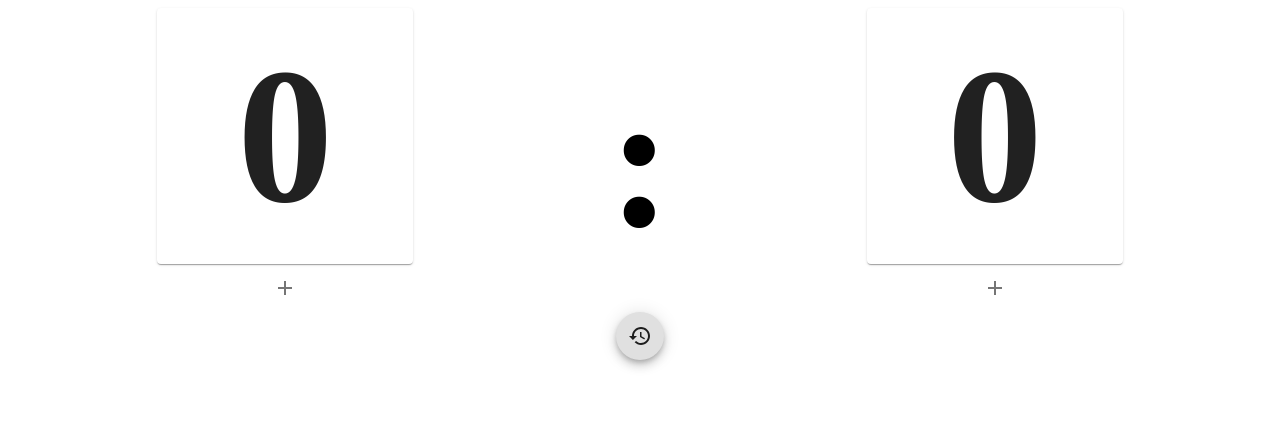
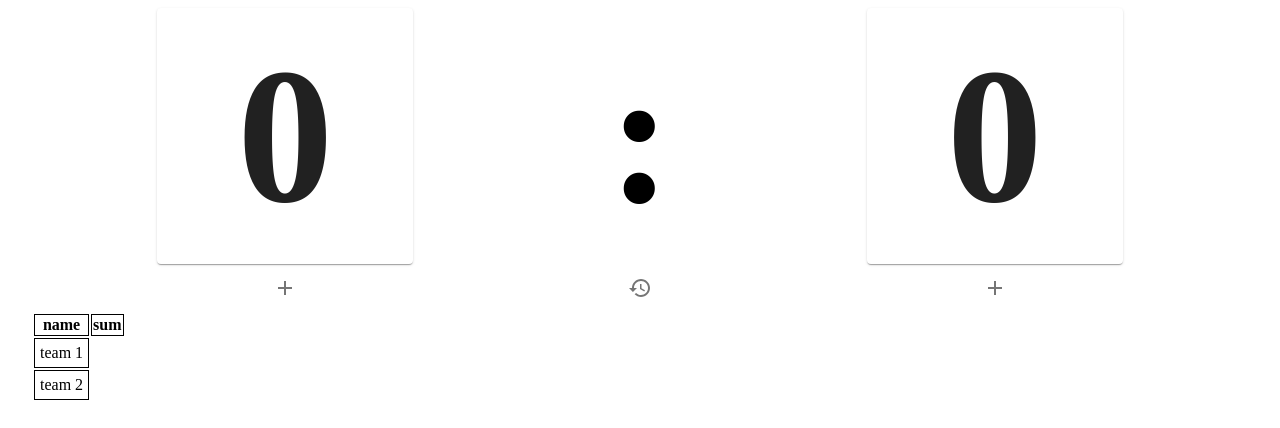
Before and after one commit to lexusjimmy/ScoreBoard, a Next.js app: page / in a window 1280 px wide. Shown: the top 428 px of the page. Built offline with nearby package versions, Linux system fonts and the light colour scheme.

Commit message:
finish score board table

```diff
--- a/components/TopPageWrapper.tsx
+++ b/components/TopPageWrapper.tsx
@@ -8,6 +8,7 @@ import { useDispatch } from "react-redux";
 import ScoreBoardContainer from "../container/ScoreBoardContainer"
 import AddPointButtonContainer from "../container/AddPointButtonContainer";
 import HistoryRollBackContainer from "../container/HistoryRollBackContainer";
+import ScoreTableContainer from "../container/ScoreTableContainer";
 const CenterTextBox = styled(Box)`
     height: 100%;
     width: 100%;
@@ -25,22 +26,39 @@ const TopPageWrapper: React.FC = function TopPageWrapper(): ReactElement{
                 <Grid item xs={5}>
                     <Box textAlign={'center'}>
                         <ScoreBoardContainer teamId={1}/>
-                        <AddPointButtonContainer point={1} teamId={1} />
                     </Box>
                 </Grid>
                 <Grid item xs={2}>
                     <CenterTextBox>
                         :
                     </CenterTextBox>
+                </Grid>
+                <Grid item xs={5}>
+                    <Box textAlign={'center'}>
+                        <ScoreBoardContainer teamId={2} />
+                    </Box>
+                </Grid>
+            </Grid>
+            <Grid container>
+                <Grid item xs={5}>
+                    <Box textAlign={'center'}>
+                        <AddPointButtonContainer point={1} teamId={1} />
+                    </Box>
+                </Grid>
+                <Grid item xs={2}>
                     <Box textAlign={'center'}>
                         <HistoryRollBackContainer />
                     </Box>
                 </Grid>
                 <Grid item xs={5}>
                     <Box textAlign={'center'}>
-                        <ScoreBoardContainer teamId={2} />
                         <AddPointButtonContainer point={1} teamId={2} />
                     </Box>
+                </Grid>
+            </Grid>
+            <Grid container>
+                <Grid item xs={12}>
+                    <ScoreTableContainer />
                 </Grid>
             </Grid>
         </Container>
--- a/container/HistoryRollBackContainer.tsx
+++ b/container/HistoryRollBackContainer.tsx
@@ -1,15 +1,15 @@
 import { ReactElement } from "react";
 import { useDispatch } from "react-redux";
 import { History as HistoryButton } from "@material-ui/icons";
-import { Fab } from "@material-ui/core";
+import { IconButton } from "@material-ui/core";
 import { rollBack } from "../actions";
 
 const HistoryRollBackContainer: React.FC = function HistoryRollBackContainer(): ReactElement {
   const dispatch = useDispatch();
   return (
-    <Fab size="medium" aria-label="history" onClick={()=> dispatch(rollBack())}>
+    <IconButton size="medium" aria-label="history" onClick={()=> dispatch(rollBack())}>
       <HistoryButton></HistoryButton>
-    </Fab>
+    </IconButton>
   );
 };
 
--- /dev/null
+++ b/container/ScoreTableContainer.tsx
@@ -0,0 +1,68 @@
+import { ReactElement } from "react";
+import { StoreStateType } from "../types/BasicType";
+import { useSelector } from "react-redux";
+import styled from "styled-components";
+
+const StyledTable = styled.table`
+  th{
+    border: solid 1px black;
+  }
+  td {
+    border: solid 1px black;
+    padding: 5px;
+    text-align: center;
+  }
+`;
+
+const TableContainer = styled.div`
+  width: 100%;
+  overflow-x: scroll;
+`;
+
+const ScoreTableContainer: React.FC = function ScoreTableContainer(): ReactElement {
+  const teamIds: number[] = [1, 2];
+  const makePointRow: (teamId: Number, state: StoreStateType) => number[] = (
+    teamId,
+    state
+  ): number[] => {
+    return state.teamPoints.map((pointObj) =>
+      teamId === pointObj.teamId ? pointObj.point : 0
+    );
+  };
+  const pointTable: number[][] = useSelector((state: StoreStateType) => {
+    return teamIds.map((teamId) => makePointRow(teamId, state));
+  });
+  return (
+    <TableContainer>
+      <StyledTable>
+      <thead>
+        <tr>
+          <th>name</th>
+          {pointTable[0].map((val, index)=> {
+            return <th key={'th'+ String(index)}>{index + 1}</th>
+          })}
+          <th>sum</th>
+        </tr>
+      </thead>
+      <tbody>
+        {pointTable.map((rowData, index) => {
+          return (
+            <tr key={index}>
+              <td>team {index + 1}</td>
+              {rowData.map((val, indexB) => (
+                <td key={String(index) + String(indexB)}>{val ? val : ""}</td>
+              ))}
+              {rowData.length > 0 ? (
+                <td>{rowData.reduce((acc, curr) => acc + curr)} </td>
+              ) : null}
+            </tr>
+          );
+        })}
+      </tbody>
+    </StyledTable>
+    </TableContainer>
+
+  );
+};
+
+export default ScoreTableContainer;
```
